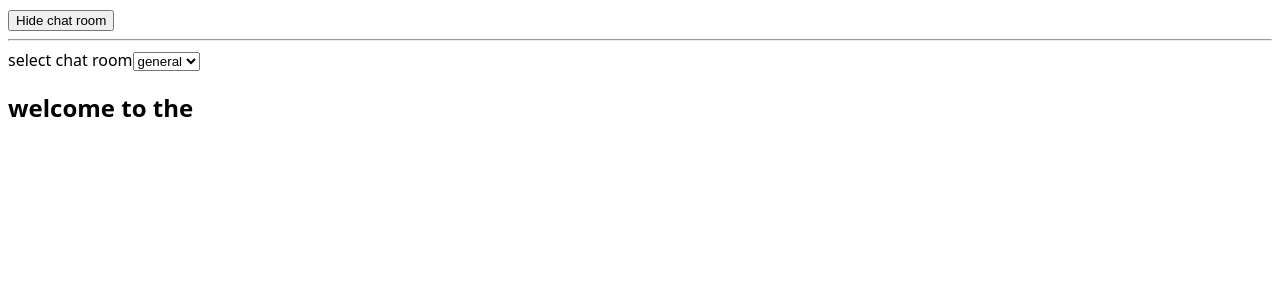
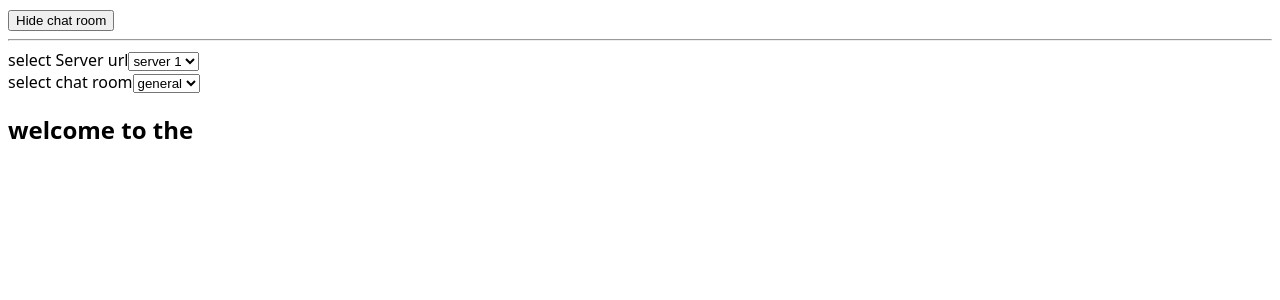
Before and after one commit to toufiq007/react_nextJs, a React (Vite) app: page / in a window 1280 px wide. Shown: the top 300 px of the page. Built offline with nearby package versions, Linux system fonts and the light colour scheme.

Commit message:
here i make a Context and initialize default value in a select input by this context

```diff
--- a/src/App.jsx
+++ b/src/App.jsx
@@ -1,9 +1,11 @@
 import { useState } from "react";
 import Chatroom from "./components/Chatroom";
+import { ServerContext } from "./context/ServerContext";
 
 const App = () => {
   const [roomId, setRoomId] = useState(null);
   const [showChatRoom, setShowChatRoom] = useState(true);
+  const [selectServerUrl, setSelectServerUrl] = useState(null);
 
   return (
     <div>
@@ -14,14 +16,33 @@ const App = () => {
         <hr />
       </div>
 
+      <div>
+        <label htmlFor="">select Server url</label>
+        <select
+          name=""
+          id=""
+          onChange={(e) => setSelectServerUrl(e.target.value)}
+        >
+          <option value="http://localhost:123">server 1</option>
+          <option value="http://localhost:456">server 2</option>
+          <option value="http://localhost:789">server 3</option>
+        </select>
+      </div>
+
+      <div>
         <label htmlFor="">select chat room</label>
         <select name="" id="" onChange={(e) => setRoomId(e.target.value)}>
           <option value="general">general</option>
           <option value="travel">travel</option>
           <option value="sports">sports</option>
         </select>
+      </div>
 
-      {showChatRoom && <Chatroom roomId={roomId} />}
+      <ServerContext.Provider
+        value={{ defaultContext: "http://localhost/defaultContext" }}
+      >
+        {showChatRoom && <Chatroom roomId={roomId} selectServerUrl={selectServerUrl} />}
+      </ServerContext.Provider>
     </div>
   );
 };
--- a/src/components/Chatroom.jsx
+++ b/src/components/Chatroom.jsx
@@ -1,14 +1,17 @@
 /* eslint-disable react/prop-types */
-import { useEffect } from "react";
+import { useContext, useEffect } from "react";
 import { createConnection, logTravelId } from "../utils/utils";
+import { ServerContext } from "../context/ServerContext";
 
-const serverUrl = `http://locahost:5000`;
+// const serverUrl = `http://locahost:5000`;
 
-const Chatroom = ({ roomId }) => {
+const Chatroom = ({ roomId,selectServerUrl }) => {
+  const serverContext = useContext(ServerContext)
+  const mainServer = selectServerUrl ?? serverContext?.defaultContext // derived reactive value
   // when differenet types of logic want's to synchronize then please use different useEffect with different dependency
   useEffect(() => {
     let ignore = false;
-    const connection = createConnection(serverUrl, roomId);
+    const connection = createConnection(mainServer, roomId);
     if (!ignore) {
       connection.connect();
     }
@@ -17,7 +20,7 @@ const Chatroom = ({ roomId }) => {
       ignore = true;
       connection.disconnect();
     };
-  }, [roomId]);
+  }, [roomId,mainServer]);
   return (
     <div>
       <h2>
--- /dev/null
+++ b/src/context/ServerContext.js
@@ -0,0 +1,3 @@
+import { createContext } from "react";
+
+export const ServerContext = createContext(null)
```
Lines whose indentation alone changed are shown as unchanged.
